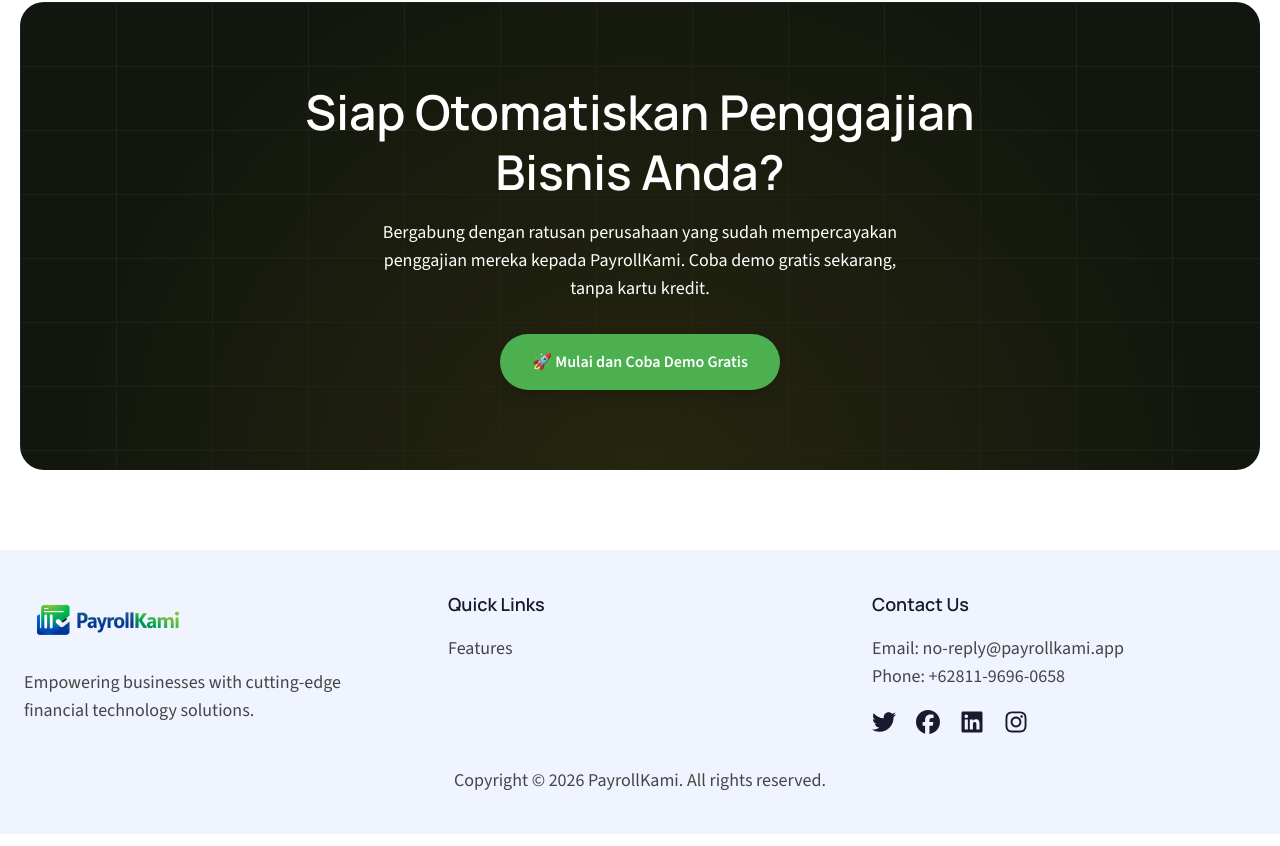
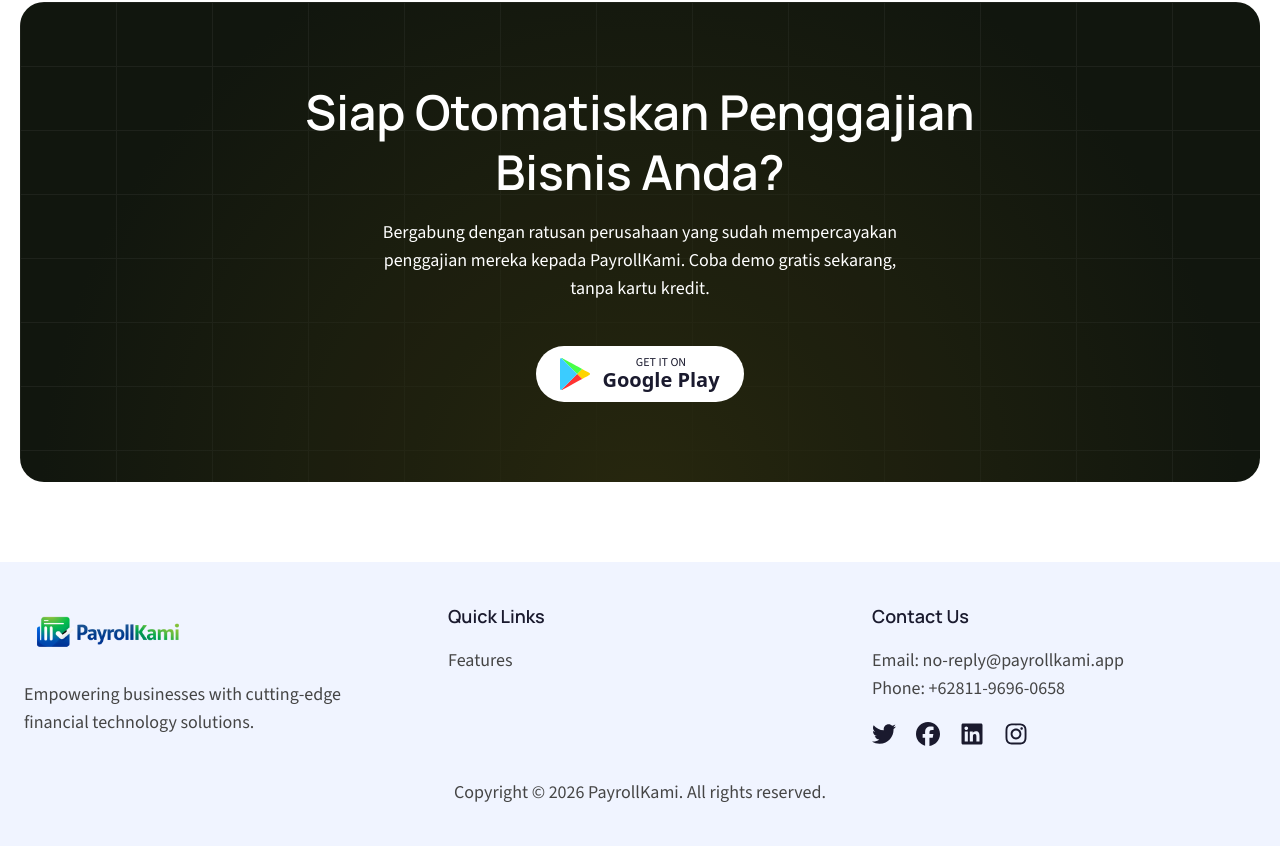
Before and after one commit to kristiansntsdev/payrollkami-landing-page, a Next.js app: page / in a window 1280 px wide. Shown: the part 2774-3620 px from the top of the page. Built offline with nearby package versions, Linux system fonts and the light colour scheme.

Commit message:
feat: update Google Play URL in CTA details

```diff
--- a/src/components/CTA.tsx
+++ b/src/components/CTA.tsx
@@ -3,6 +3,7 @@
 import { ctaDetails } from "@/data/cta"
 import GetDemoModal from "./GetDemoModal"
 import { useState } from "react"
+import PlayStoreButton from "./PlayStoreButton"
 
 const CTA: React.FC = () => {
     const [isDemoModalOpen, setDemoModalOpen] = useState(false);
@@ -22,12 +23,7 @@
                         <p className="mx-auto max-w-xl md:px-5">{ctaDetails.subheading}</p>
 
                         <div className="mt-8">
-                            <button
-                                onClick={() => setDemoModalOpen(true)}
-                                className="inline-flex items-center gap-2 px-8 py-4 rounded-full bg-primary text-white font-semibold text-base shadow-lg hover:bg-primary-accent transition-colors"
-                            >
-                                🚀 Mulai dan Coba Demo Gratis
-                            </button>
+                            <PlayStoreButton />
                         </div>
                     </div>
                 </div>
--- a/src/data/cta.ts
+++ b/src/data/cta.ts
@@ -2,5 +2,5 @@
     heading: 'Siap Otomatiskan Penggajian Bisnis Anda?',
     subheading: 'Bergabung dengan ratusan perusahaan yang sudah mempercayakan penggajian mereka kepada PayrollKami. Coba demo gratis sekarang, tanpa kartu kredit.',
     appStoreUrl: '#',
-    googlePlayUrl: '#'
+    googlePlayUrl: 'https://drive.google.com/file/d/15uUoaROEjtk6j-0HwNxAQKH5XN_luE1Z/view?usp=sharing'
 }
```
